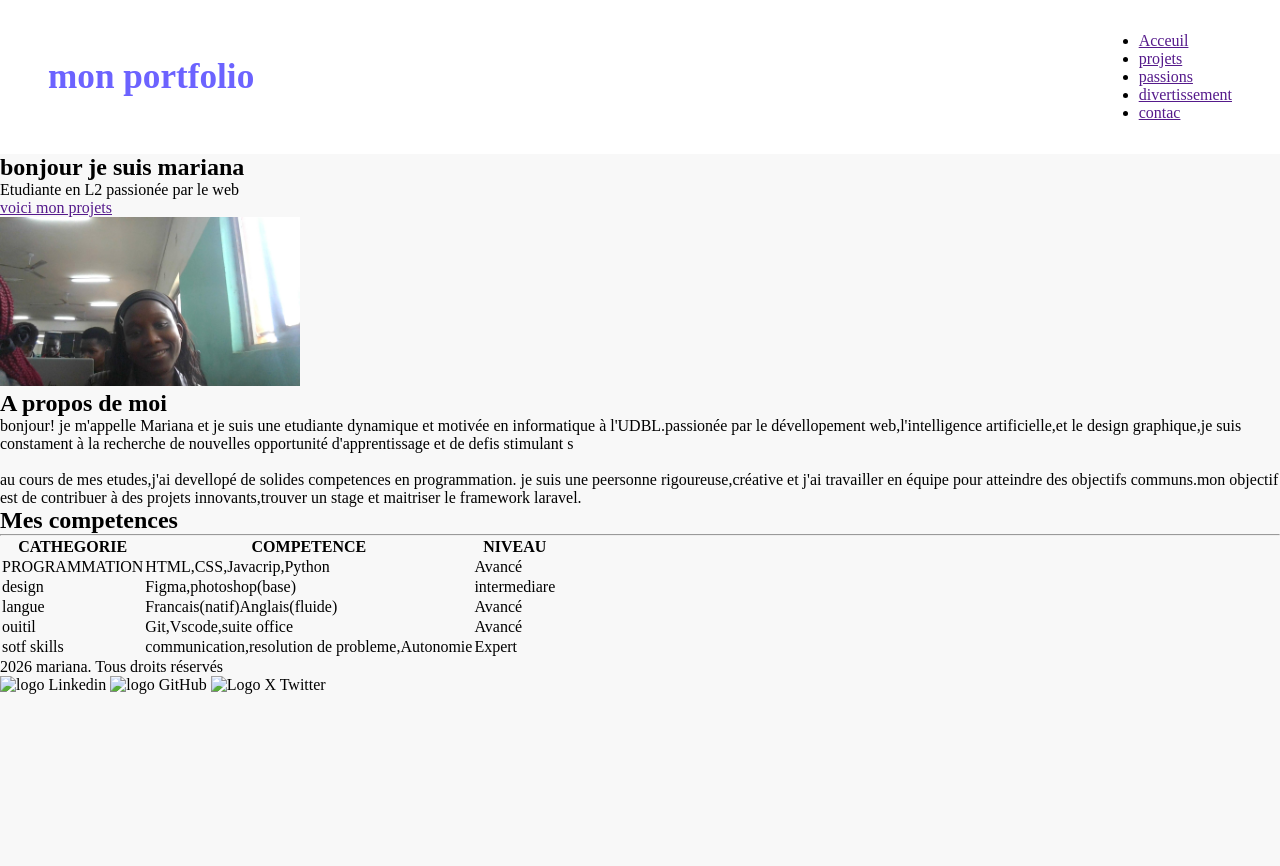
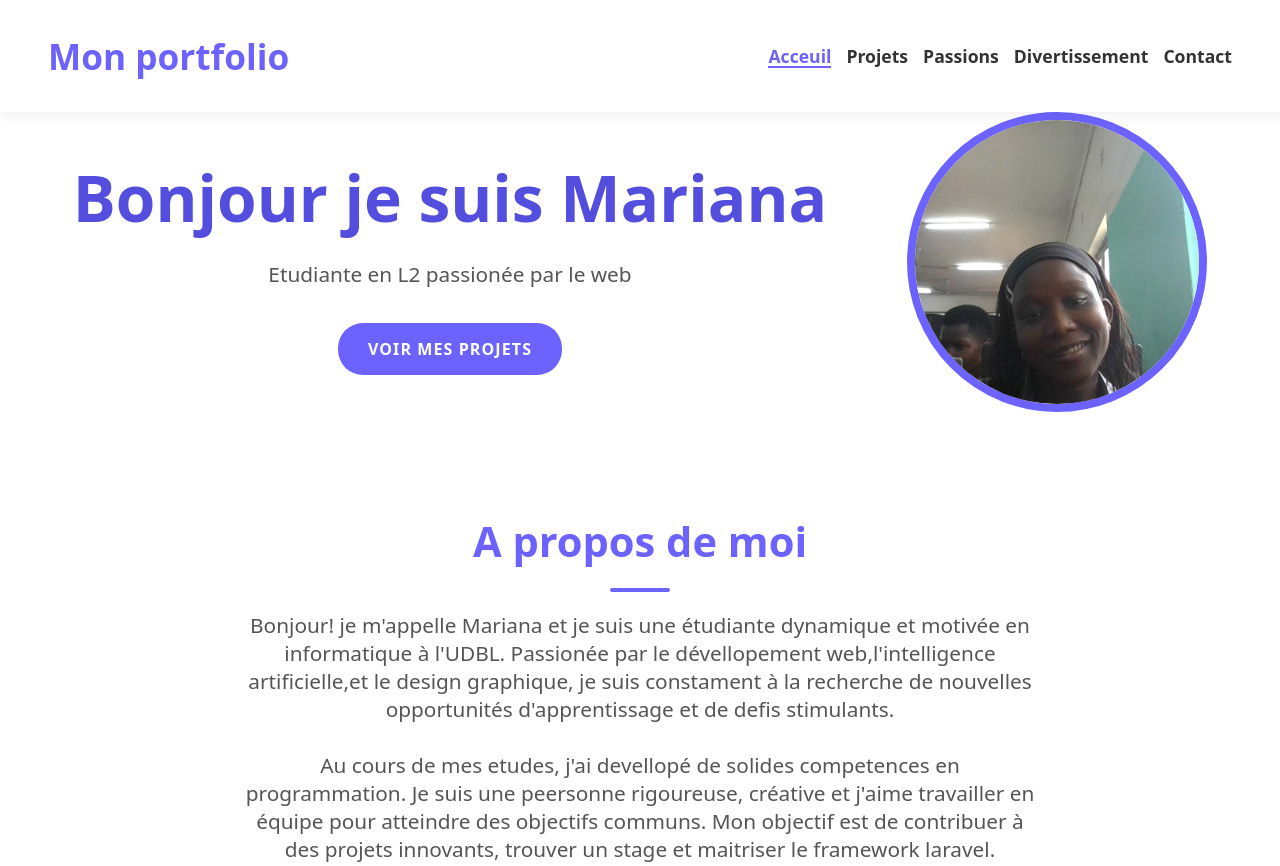
Before and after one commit to 24mm214si-svg/Mon_Portfolio_2026, a plain HTML site: page index.html in a window 1280 px wide. Shown: the top 866 px of the page. Before the commit the page ends 800 px from the top, so only its background shows below. Drawn offline with Linux system fonts and the light colour scheme.

Commit message:
Stylisation de la section à propos.

```diff
--- a/css/style.css
+++ b/css/style.css
@@ -2,10 +2,14 @@
     --violet-doux:#6C63FF;
     --violet-fonce:#534EDD;
     --orange-vif:#FFA726;
---gris-tres-fonce:#3333;
---gris-fonce:#5555;
+    --gris-tres-fonce:#333333;
+    --gris-fonce:#555555;
     --gris-tres-clair:#F8F8F8;
     --gris-clair:#EEE;
+}
+
+h1{
+    color: var(--violet-doux);
 }
 
 *{
@@ -13,17 +17,15 @@
     padding:0;
     box-sizing: border-box;
 }
+
 body {
-    background-color:var(--gris-tres-clair);
-    font-family: link rel="preconnect"href="https.googleapis.com">
-    link rel="preconnect" href="https://fonts.gstatic.com"crossorigin>
-    link href="https//fonts.googleapls.com/css2?family=Robot:ital,wght@300&display="
-    rel="stylesheet";
+    background-color:white;
+    font-family: system-ui,-apple-systeme,BinkMacSystemFont,"seg";
 }
 
 header{
     background-color:white;
-    box-shadow: 2px 6px 10px rgba(0,0 0 0,05);
+    box-shadow: 2px 6px 10px rgba(0, 0, 0, 0.05);
     position: sticky;
     top: 0;
     z-index: 100;
@@ -32,9 +34,136 @@ header{
     align-items: center;
     padding: 2rem 3rem;
 }
+
 header div a{
     text-decoration: none;
     font-size: 2.2rem;
     font-weight: bold;
     color: var(--violet-doux);
 }
+
+ul li{
+    list-style: none;
+    margin-left: 15px;
+}
+
+ul{
+    display: flex;
+}
+
+ul li a {
+    text-decoration: none;
+    color: var(--gris-tres-fonce);
+    font-weight: 600;
+    font-size: 1.1rem;
+    position: relative;
+    padding: 30px O;
+
+}
+
+ul li a:hover {
+    color: var(--violet-doux);
+}
+
+ul li a::after {
+    content: '';
+    position: absolute;
+    left: 0;
+    bottom: 0;
+    height: 2.5px;
+    width: 0%;
+    background-color:#6C63FF;
+    transition: width 0.3s ease;
+}
+
+ul li a:hover::after {
+    width: 100%;
+}
+
+a.active {
+ color: var(--violet-doux);
+}
+
+a.active::after {
+    width: 100%;
+}
+
+.hero{
+    display: flex;
+    justify-content: center;
+    align-items: center;
+    gap: 5rem;
+    text-align: center;
+
+}
+
+.hero img{
+    width: 300px;
+    height: 300px;
+    object-fit: cover;
+    border-radius: 50%;
+    border: 8px solid var(--violet-doux);
+
+}
+
+.hero h1{
+    color: var(--violet-fonce);
+    font-size: 4rem;
+    font-weight: 700;
+    margin-bottom: 1.2rem;
+}
+
+.hero p {
+    color: var(--gris-fonce);
+    font-size: 1.3rem;
+    margin-bottom: 1.2rem;
+}
+
+.hero a{
+    text-decoration: none;
+    display: inline-block;
+    background-color: var(--violet-doux);
+    color: white;
+    padding: 15px 30px;
+    border-radius: 25px;
+    text-transform: uppercase;
+    letter-spacing: 1.1px;
+    font-weight: 600;
+    margin-top: 1rem;
+}
+
+.hero a:hover{
+    transition: 0.5s ease-in-out;
+    background-color: var(--violet-fonce);
+    transform: translateY(-3px);
+}
+
+.apropos{
+    width: 800px;
+    margin: 6rem auto;
+    text-align: center;
+}
+
+section h2{
+    color:var(--violet-doux);
+    font-size: 2.6rem;
+    font-weight: 700;
+    position: relative;
+    text-align: center;
+}
+
+section h2::after{
+    content: '';
+    display: block;
+    width: 60px;
+    height: 4px;
+    background-color: var(--violet-doux);
+    margin: 1.2rem auto;
+    border-radius: 2px;
+}
+
+.apropos p{
+    margin-bottom: 2rem;
+    color: var(--gris-fonce);
+    font-size: 1.3rem;
+}
--- a/index.html
+++ b/index.html
@@ -1,49 +1,53 @@
 <!DOCTYPE html>
-<html lang="en">
+<html lang="fr">
     <head>
         <meta charset="UTF-8">
         <meta name="viewport" content="width=device-width, initial-scale=1.0">
+        <link rel="preconnect"href="https://fonts.googleapis.com">
+        <link rel="stylesheet" href="https://fonts.gstatic.com" crossorigin>
+        <link href="https://fonts.googleapis.com/css2?family=Roboto:ital,wght@0,100..900;1,">
+        <title>Mon portfolio</title>
         <link rel="stylesheet" href="css/style.css">
-    <title>mon portfolio</title>
     </head>
     <body>
         <header>
-    <div><a href="">mon portfolio</a>
-    </div>
+            <div><a href="">Mon portfolio</a></div>
             <nav>
                 <ul>
-            <li><a href="">Acceuil</a></li>
-            <li><a href="">projets</a></li>
-            <li><a href="">passions</a></li>
-            <li><a href="">divertissement</a></li>
-            <li><a href="">contac</a></li>
+                    <li><a href="index.html"class="active">Acceuil</a></li>
+                    <li><a href="projet.html">Projets</a></li>
+                    <li><a href="passions.html">Passions</a></li>
+                    <li><a href="divertissement.html">Divertissement</a></li>
+                    <li><a href="contact.html">Contact</a></li>
                 </ul>
             </nav>
         </header>
         <main>
-    <section>
+            <section class="hero">
                 <div>
-            <h1>bonjour je suis mariana</h1>
+                    <h1>Bonjour je suis Mariana</h1>
                     <p>Etudiante en L2 passionée par le web</p>
-            <a href="">voici mon projets</a>
+                    <a href="projet.html">Voir Mes projets</a>
                 </div>
                 <div>
-            <img src="mando.jpg" alt="mando" width="300">
+                    <img src="css/mando.jpg" alt="Mon image">
                 </div>
             </section>
+            <section class="apropos">
                 <h2>A propos de moi</h2>
                 <p>
-        bonjour! je m'appelle Mariana et je suis une etudiante dynamique et motivée en informatique à l'UDBL.passionée par le dévellopement web,l'intelligence artificielle,et le design graphique,je suis constament à la recherche de nouvelles opportunité d'apprentissage et de defis stimulant
-        s <br> <br></p>
-        au cours de mes etudes,j'ai devellopé de solides competences en programmation. je suis une peersonne rigoureuse,créative et
-        j'ai travailler en équipe pour atteindre des objectifs communs.mon objectif est de contribuer à des projets innovants,trouver un stage
-        et maitriser le framework laravel.
+                    Bonjour! je m'appelle Mariana et je suis une étudiante dynamique et motivée en informatique à
+                    l'UDBL. Passionée par le dévellopement web,l'intelligence artificielle,et le design graphique, je
+                    suis constament à la recherche de nouvelles opportunités d'apprentissage et de defis stimulants. <br> <br>
+
+                    Au cours de mes etudes, j'ai devellopé de solides competences en programmation. Je suis une peersonne
+                    rigoureuse, créative et j'aime travailler en équipe pour atteindre des objectifs communs. Mon objectif
+                    est de contribuer à des projets innovants, trouver un stage et maitriser le framework laravel.
                 </p>
-    <section>
+            </section>
 
-    <section>
+            <section class="competences">
                 <h2>Mes competences</h2>
-    <hr>
 
                 <table>
                     <thead>
@@ -52,7 +56,7 @@
                             <th>COMPETENCE</th>
                             <th>NIVEAU</th>
                         </tr>
-                <thead>
+                    </thead>
                     <tbody>
                         <tr>
                             <td>PROGRAMMATION</td>
@@ -80,18 +84,15 @@
                             <td>Expert</td>
                         </tr>
                     </tbody>
-                </thead>
                 </table>
             </section>
-
         </main>
         <footer>
-    <p>2026 mariana. Tous droits réservés</p>
+            <p>2026 Mariana. Tous droits réservés</p>
             <div>
-        <img src="images/linkedin.png" alt="logo Linkedin"widht="300">
-        <img src="image/github.png" alt="logo GitHub" whidth="300">
-        <img src="images/X_twitter.png" alt="Logo X Twitter"width="300">
-
+                <img src="css/linkedin.png" alt="logo Linkedin"widht="300">
+                <img src="css/github.png" alt="logo GitHub" whidth="300">
+                <img src="css/x_twitter.png" alt="Logo X Twitter"width="300">
             </div>
         </footer>
     </body>
```
Also changed, not shown: contact.html (added, +35 -0 lines), divertissement.html (added, +35 -0 lines), passions.html (added, +35 -0 lines), projet.html (added, +35 -0 lines), css/github.png (renamed from github.png), css/linkedin.png (renamed from linkedin.png), css/mando.jpg (renamed from mando.jpg), css/x_twitter.png (renamed from x_twitter.png). Lines whose indentation alone changed are shown as unchanged.
